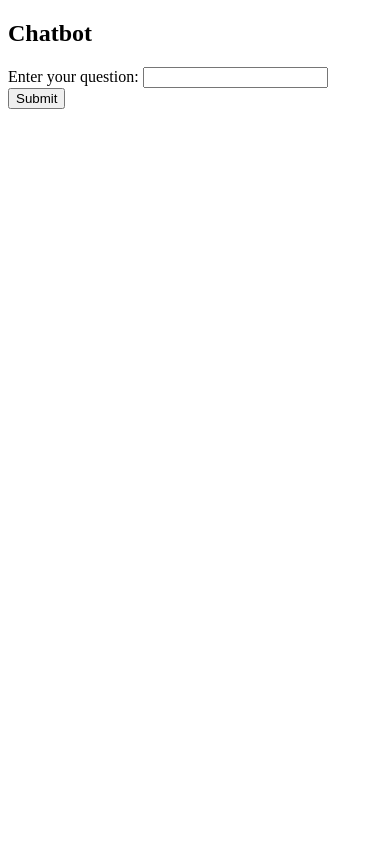
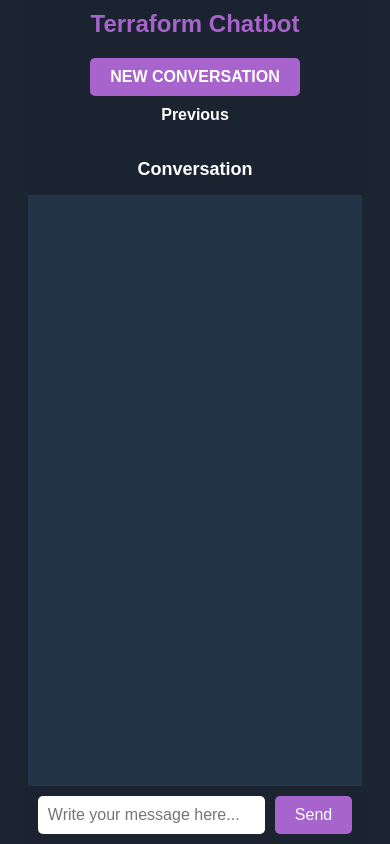
Before and after one commit to icybox129/chatbot, a Flask app: page / in a window 390 px wide. Run offline with Flask 3, Linux system fonts and the light colour scheme; some libraries are stand-ins or nearby versions.

Commit message:
basic frontend functionality working. also rearranged folder structure

````diff
--- a/backend/query_data.py
+++ b/backend/query_data.py
@@ -8,7 +8,7 @@ from dotenv import load_dotenv
 
 load_dotenv()
 
-CHROMA_PATH = "chroma"
+CHROMA_PATH = "data/chroma"
 
 PROMPT_TEMPLATE = """
 You are a specialized assistant that helps developers create and troubleshoot Terraform configuration files.
--- a/frontend/static/main.js
+++ b/frontend/static/main.js
@@ -1,14 +1,87 @@
+// Listen for the Enter key to submit the message
+document.getElementById('query').addEventListener('keydown', function(event) {
+    if (event.key === 'Enter') {
+        event.preventDefault();
+        submitQuery();
+    }
+});
+
+function sanitizeHtml(str) {
+    const temp = document.createElement('div');
+    temp.textContent = str;
+    return temp.innerHTML;
+}
+
+function renderCodeBlock(language, code) {
+    return `<pre><code class="language-${sanitizeHtml(language)}">${sanitizeHtml(code)}</code></pre>`;
+}
+
+function renderResponse(text) {
+    // Handle responses with code blocks
+    if (text.includes('```')) {
+        return text.replace(/```(\w+)?\n([\s\S]*?)```/g, (match, language, code) => {
+            return renderCodeBlock(language || '', code.trim());
+        });
+    }
+
+    // Handle regular text
+    return text;
+}
+
 function submitQuery() {
     const query = document.getElementById('query').value;
+    if (!query) return;
+
+    const chatWindow = document.getElementById('chat-window');
+    const userMessage = document.createElement('div');
+    userMessage.classList.add('message', 'user-message');
+    userMessage.textContent = query;
+    chatWindow.appendChild(userMessage);
+
+    document.getElementById('query').value = '';
+
+    const botMessage = document.createElement('div');
+    botMessage.classList.add('message', 'bot-message');
+    botMessage.textContent = 'Loading...';
+    chatWindow.appendChild(botMessage);
+
+    chatWindow.scrollTop = chatWindow.scrollHeight;
 
     fetch('/api/query', {
         method: 'POST',
         headers: { 'Content-Type': 'application/json' },
         body: JSON.stringify({ query })
-})
-.then(response => response.json())
-.then(data => {
-    document.getElementById('response').innerText = data.response;
-})
-.catch(error => console.error('Error:', error));
+    })
+    .then(response => {
+        if (!response.ok) {
+            throw new Error(`HTTP error! status: ${response.status}`);
+        }
+        return response.json();
+    })
+    .then(data => {
+        if (!data || !data.response) {
+            throw new Error('Invalid response format');
+        }
+
+        try {
+            const formattedResponse = renderResponse(data.response);
+            botMessage.innerHTML = formattedResponse;
+
+            // Apply syntax highlighting
+            botMessage.querySelectorAll('pre code').forEach(block => {
+                hljs.highlightElement(block);
+            });
+        } catch (error) {
+            console.error('Error rendering response:', error);
+            botMessage.textContent = data.response; // Fallback to plain text
+        }
+    })
+    .catch(error => {
+        console.error('Error in fetch operation:', error);
+        botMessage.textContent = `Error: ${error.message || 'Unable to fetch response'}`;
+    });
+
+    setTimeout(() => {
+        chatWindow.scrollTop = chatWindow.scrollHeight;
+    }, 100);
 }
--- /dev/null
+++ b/frontend/static/styles.css
@@ -0,0 +1,246 @@
+/* Define color variables */
+:root {
+    --background-color: #1a2433;
+    --container-bg-color: #243447;
+    --sidebar-bg-color: #1b2230;
+    --sidebar-text-color: #ffffff;
+    --highlight-color: #a764cc;
+    --sidebar-hover-color: #5a5f85;
+    --activity-bg-color: #2e3a4a;
+    --chat-bg-color: #243447;
+    --chat-header-bg-color: #1b2230;
+    --input-bg-color: #1b2230;
+    --user-message-bg-color: #33465a;
+    --bot-message-bg-color: #a764cc;
+    --text-color: #ffffff;
+    --button-hover-color: #8f5aad;
+    --input-text-color: #1b2230;
+    --code-block-bg: #333b4f;
+    --code-text-color: #e1e5ea;
+}
+
+/* Reset margins and paddings */
+* {
+    margin: 0;
+    padding: 0;
+    box-sizing: border-box;
+}
+
+/* General styling */
+body, html {
+    font-family: Arial, sans-serif;
+    background-color: var(--background-color);
+    color: var(--text-color);
+    margin: 0;
+    padding: 0;
+    height: 100vh;
+    display: flex;
+    justify-content: center;
+    align-items: center;
+    overflow: hidden;
+}
+
+/* Chat container now uses full screen */
+.chat-container {
+    display: flex;
+    width: 98vw;
+    height: 98vh;
+    background-color: var(--container-bg-color);
+    border-radius: 0;
+    overflow: hidden;
+    margin: auto;  /* Center the container */
+}
+
+/* Sidebar */
+.sidebar {
+    width: 300px;  /* Fixed width for sidebar */
+    background-color: var(--sidebar-bg-color);
+    padding: 20px;
+    color: var(--sidebar-text-color);
+    display: flex;
+    flex-direction: column;
+    align-items: center;
+}
+
+.sidebar h1 {
+    font-size: 24px;
+    color: var(--highlight-color);
+    margin-bottom: 20px;
+}
+
+.sidebar h1 span {
+    color: var(--highlight-color);
+}
+
+.new-conversation-btn {
+    background-color: var(--highlight-color);
+    border: none;
+    padding: 10px 20px;
+    color: var(--text-color);
+    font-size: 16px;
+    font-weight: bold;
+    border-radius: 5px;
+    cursor: pointer;
+    margin-bottom: 20px;
+    width: 100%;
+}
+
+.previous-activities {
+    width: 100%;
+    overflow-y: auto;
+}
+
+.previous-activities h2 {
+    font-size: 18px;
+    margin-bottom: 10px;
+}
+
+.activity {
+    background-color: var(--activity-bg-color);
+    padding: 10px;
+    border-radius: 5px;
+    margin-bottom: 8px;
+    cursor: pointer;
+    transition: background-color 0.3s;
+}
+
+.activity:hover {
+    background-color: var(--sidebar-hover-color);
+}
+
+/* Chat area */
+.chat-area {
+    flex-grow: 1;
+    display: flex;
+    flex-direction: column;
+    background-color: var(--chat-bg-color);
+}
+
+.chat-header {
+    padding: 15px;
+    font-size: 18px;
+    font-weight: bold;
+    background-color: var(--chat-header-bg-color);
+    text-align: center;
+    color: var(--text-color);
+}
+
+.chat-window {
+    flex-grow: 1;
+    padding: 20px;
+    overflow-y: auto;
+    display: flex;
+    flex-direction: column;
+}
+
+.message-input {
+    display: flex;
+    padding: 15px;
+    background-color: var(--input-bg-color);
+}
+
+.message-input input[type="text"] {
+    flex-grow: 1;
+    padding: 10px;
+    font-size: 16px;
+    border: none;
+    border-radius: 5px;
+    margin-right: 10px;
+    color: var(--input-text-color);
+}
+
+.message-input button {
+    background-color: var(--highlight-color);
+    border: none;
+    padding: 10px 20px;
+    color: var(--text-color);
+    font-size: 16px;
+    border-radius: 5px;
+    cursor: pointer;
+    transition: background-color 0.3s;
+}
+
+.message-input button:hover {
+    background-color: var(--button-hover-color);
+}
+
+/* Chat bubbles */
+.message {
+    max-width: 80%;
+    padding: 12px;
+    margin-bottom: 10px;
+    border-radius: 8px;
+    font-size: 16px;
+    line-height: 1.4;
+    color: var(--text-color);
+}
+
+.user-message {
+    align-self: flex-end;
+    background-color: var(--user-message-bg-color);
+}
+
+.bot-message {
+    align-self: flex-start;
+    background-color: var(--bot-message-bg-color);
+}
+
+/* Style code blocks inside bot responses */
+.bot-message pre, .bot-message code {
+    background-color: var(--code-block-bg);
+    color: var(--code-text-color);
+    padding: 15px;
+    border-radius: 8px;
+    font-family: 'Courier New', Courier, monospace;
+    white-space: pre-wrap;
+    margin-top: 10px;
+    margin-bottom: 10px;
+}
+
+
+
+/* Code block styling */
+.message code {
+    display: block;
+    background-color: var(--code-block-bg);
+    color: var(--code-text-color);
+    padding: 10px;
+    border-radius: 5px;
+    font-family: 'Courier New', Courier, monospace;
+    white-space: pre-wrap; /* Keeps code readable on smaller screens */
+    margin-top: 10px;
+}
+
+/* Media Query for smaller screens */
+@media (max-width: 768px) {
+    .chat-container {
+        flex-direction: column;
+        width: 100%;
+        height: 100vh;
+        border-radius: 0;
+    }
+
+    .sidebar {
+        width: 100%;
+        min-width: unset;
+        padding: 10px;
+        text-align: center;
+    }
+
+    .new-conversation-btn {
+        width: auto;
+        margin-bottom: 10px;
+    }
+
+    .previous-activities h2 {
+        font-size: 16px;
+    }
+
+    .chat-area {
+        width: 100%;
+    }
+
+    .chat-window, .message-input {
+        padding: 10px;
+    }
+}
--- a/frontend/templates/index.html
+++ b/frontend/templates/index.html
@@ -2,17 +2,38 @@
 <html lang="en">
 <head>
     <meta charset="UTF-8">
-    <title>Test</title>
+    <title>Terraform Assistant</title>
+    <link rel="stylesheet" href="https://cdnjs.cloudflare.com/ajax/libs/highlight.js/11.3.1/styles/github-dark.min.css">
+    <link rel="stylesheet" href="{{ url_for('static', filename='styles.css') }}">
+
 </head>
 <body>
-    <h2>Chatbot</h2>
-    <label for="query">Enter your question:</label>
-    <input type="text" id="query" name="query" required>
 
-    <button onclick="submitQuery()">Submit</button>
+    <div class="chat-container">
+        <!-- Sidebar for previous activities -->
+        <div class="sidebar">
+            <h1>Terraform <span>Chatbot</span></h1>
+            <button class="new-conversation-btn">NEW CONVERSATION</button>
+            <div class="previous-activities">
+                <h2>Previous</h2>
+            </div>
+        </div>
 
-    <div id="response"></div>
+        <!-- Chat area -->
+        <div class="chat-area">
+            <div class="chat-header">Conversation</div>
+            <div id="chat-window" class="chat-window">
+                <!-- Messages will appear here -->
+            </div>
+            <div class="message-input">
+                <input type="text" id="query" placeholder="Write your message here..." required>
+                <button onclick="submitQuery()">Send</button>
+            </div>
+        </div>
+    </div>
 
     <script src="{{ url_for('static', filename='main.js') }}"></script>
+    <script src="https://cdnjs.cloudflare.com/ajax/libs/marked/4.0.12/marked.min.js"></script>
+    <script src="https://cdnjs.cloudflare.com/ajax/libs/highlight.js/11.3.1/highlight.min.js"></script>
 </body>
 </html>
````
Also changed, not shown: chroma/chroma.sqlite3 (deleted), data/raw/instance.html.markdown (renamed from data/instance.html.markdown), 1 other file.
